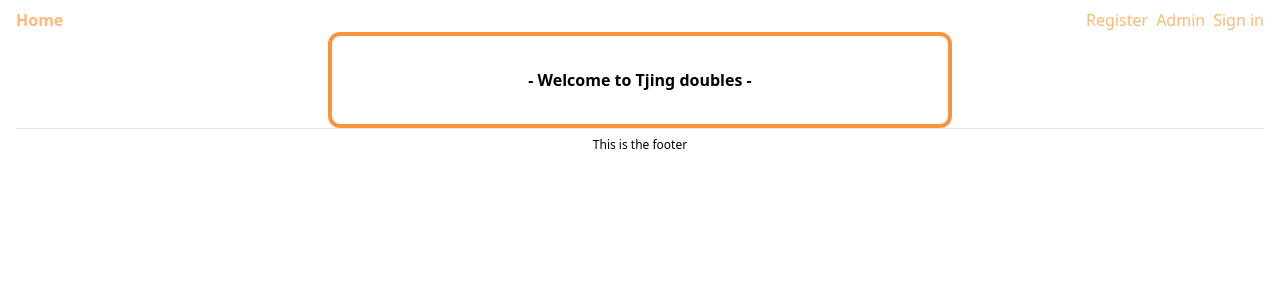
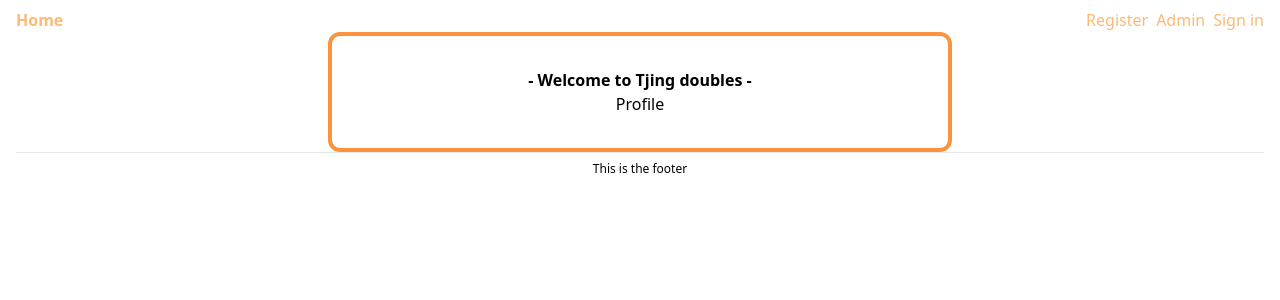
Before and after one commit to OGester/duels-mvp, a Next.js app: page / in a window 1280 px wide. Shown: the top 300 px of the page. Built offline with nearby package versions, Linux system fonts and the light colour scheme; no server answers.

Commit message:
uncommented profile link on landingpage

```diff
--- a/app/page.js
+++ b/app/page.js
@@ -7,9 +7,9 @@ export default async function Home() {
         <h2 className="flex justify-center text-black font-bold">
           - Welcome to Tjing doubles -
         </h2>
-        {/* <Link className="flex justify-center " href="/profile-page">
+        <Link className="flex justify-center " href="/profile-page">
           Profile
-        </Link> */}
+        </Link>
       </main>
     </>
   );
```
